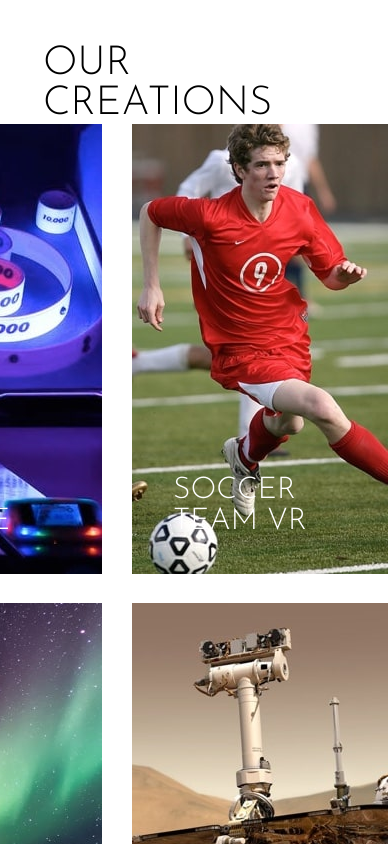
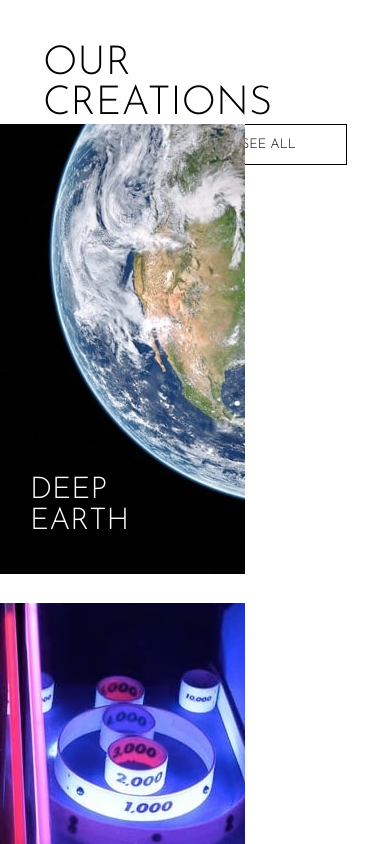
Before and after one commit to partum/loopstudios, a React (Create React App) app in the folder loopstudios/: page / in a window 390 px wide. Shown: the part 1440-2284 px from the top of the page. Built offline with nearby package versions, Linux system fonts and the light colour scheme.

Commit message:
added media quires to grid

```diff
--- a/loopstudios/src/style.css
+++ b/loopstudios/src/style.css
@@ -95,6 +95,11 @@ p {
   background-color: white;
   font-weight: 300;
 }
+button:hover {
+  cursor: pointer;
+  background-color: black;
+  color: white;
+}
 .flex-container {
   display: flex;
   justify-content: center;
@@ -179,4 +184,25 @@ footer div {
   height: 50px;
 }
 
-/*add break point 1174 or smaller to make 3 columns*/
+/*these break points change the layout of the portfolio grid*/
+@media only screen and (max-width: 1174px) {
+  .grid-container {
+    grid-template-rows: auto auto auto;
+    grid-template-columns: 255px 255px 255px;
+  }
+}
+@media only screen and (max-width: 889px) {
+  .grid-container {
+    grid-template-rows: auto auto auto auto;
+    grid-template-columns: 255px 255px;
+  }
+}
+@media only screen and (max-width: 603px) {
+  .grid-container {
+    grid-template-rows: auto auto auto auto auto;
+    grid-template-columns: 255px;
+  }
+}
+/*this is the start of the mobile version*/
+@media only screen and (max-width: 375px) {
+}
```
